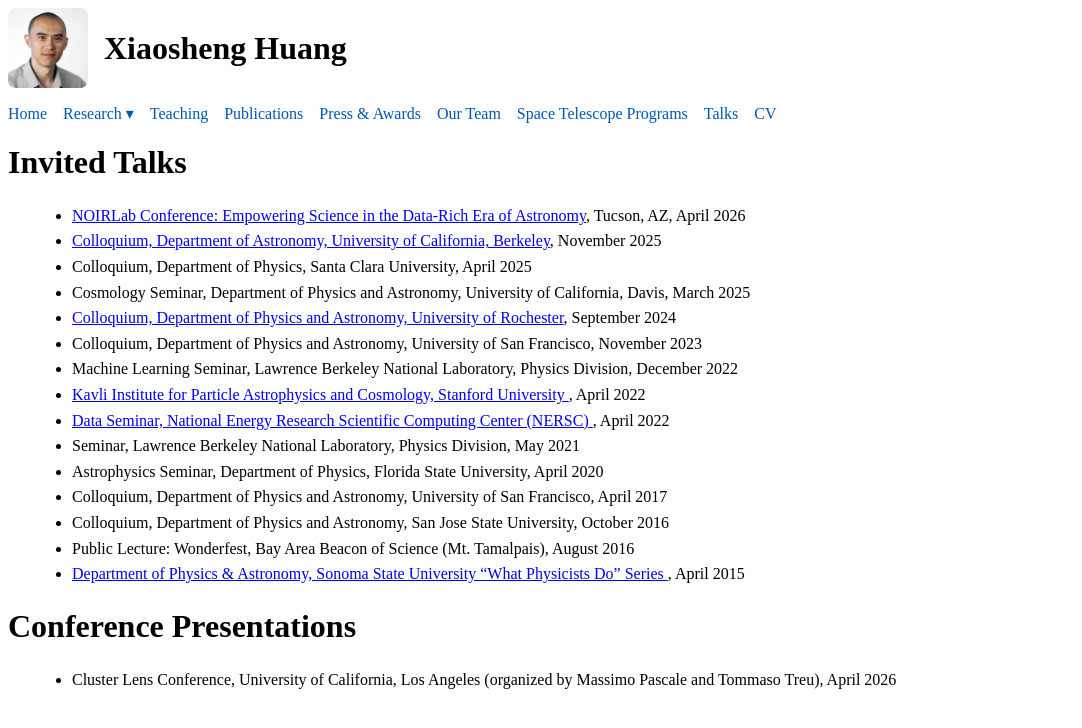
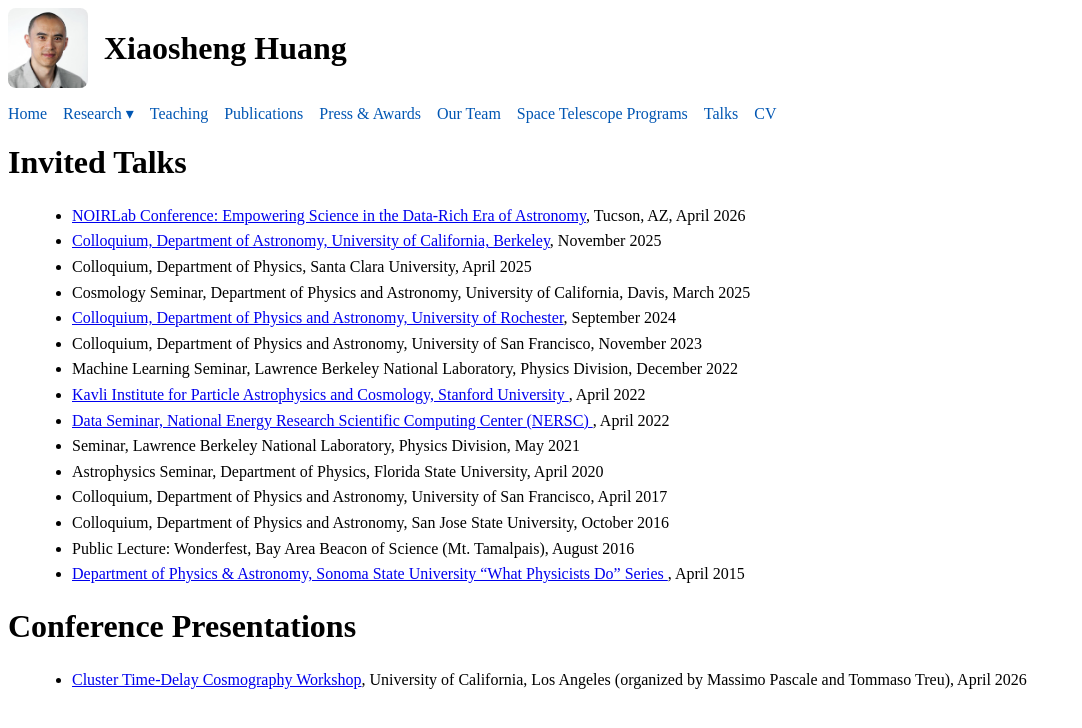
Before and after one commit to highredshift/highredshift.github.io, a Jekyll site: the page built from talks.html, in a window 1280 px wide. Shown: the top 728 px of the page, without its empty margins (0-1082 px from the left). Built offline with Jekyll 4.4.1, drawn with Linux system fonts in a browser that asks for light colours.

Commit message:
Link Cluster Time-Delay Cosmography Workshop on talks page
Co-Authored-By: Claude Fable 5 <noreply@anthropic.com>

```diff
--- a/talks.html
+++ b/talks.html
@@ -44,6 +44,7 @@ title: Talks
 <h1>Conference Presentations</h1>
 
 <ul style="list-style-type: disc; margin-left: 1.5rem; line-height: 1.6;">
-  <li>Cluster Lens Conference, University of California, Los Angeles
+  <li><a href="https://sites.google.com/berkeley.edu/cluster-td-cosmography/" target="_blank" rel="noopener noreferrer">
+    Cluster Time-Delay Cosmography Workshop</a>, University of California, Los Angeles
     (organized by Massimo Pascale and Tommaso Treu), April 2026</li>
 </ul>
```
